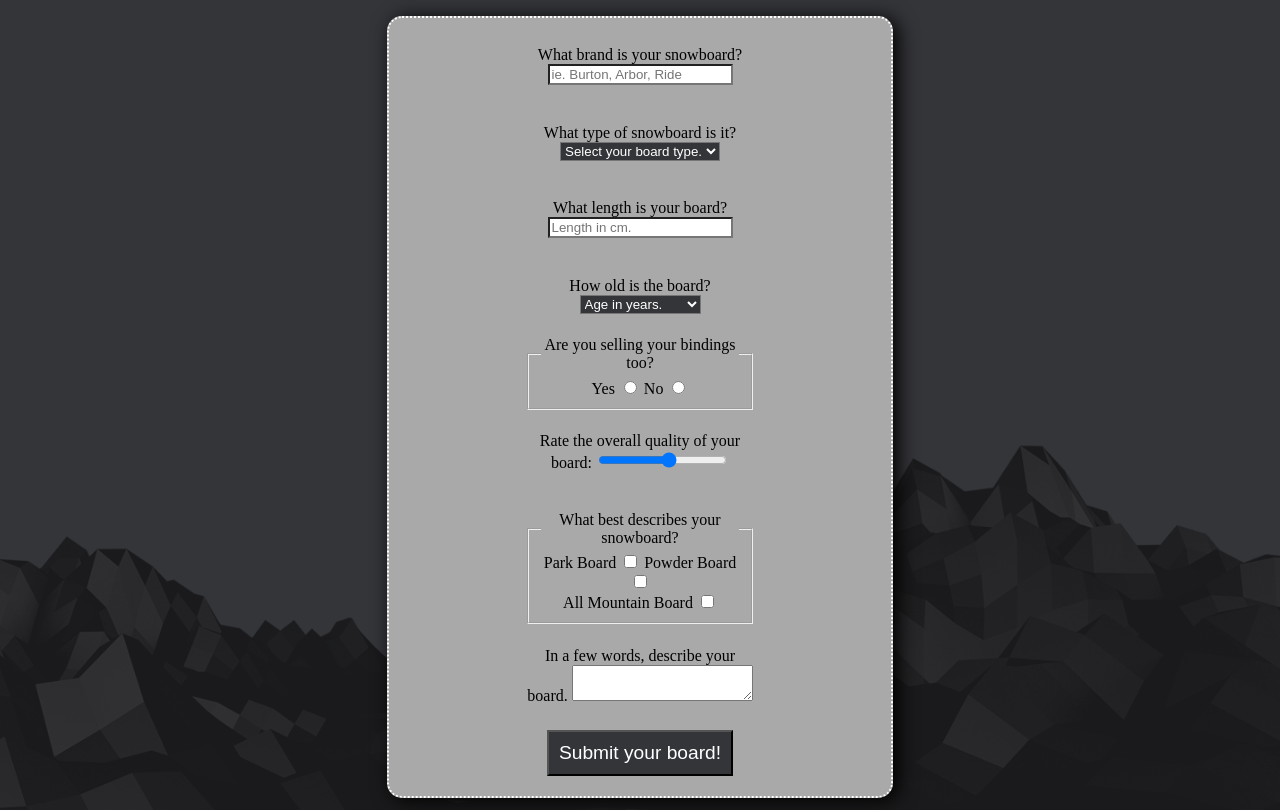
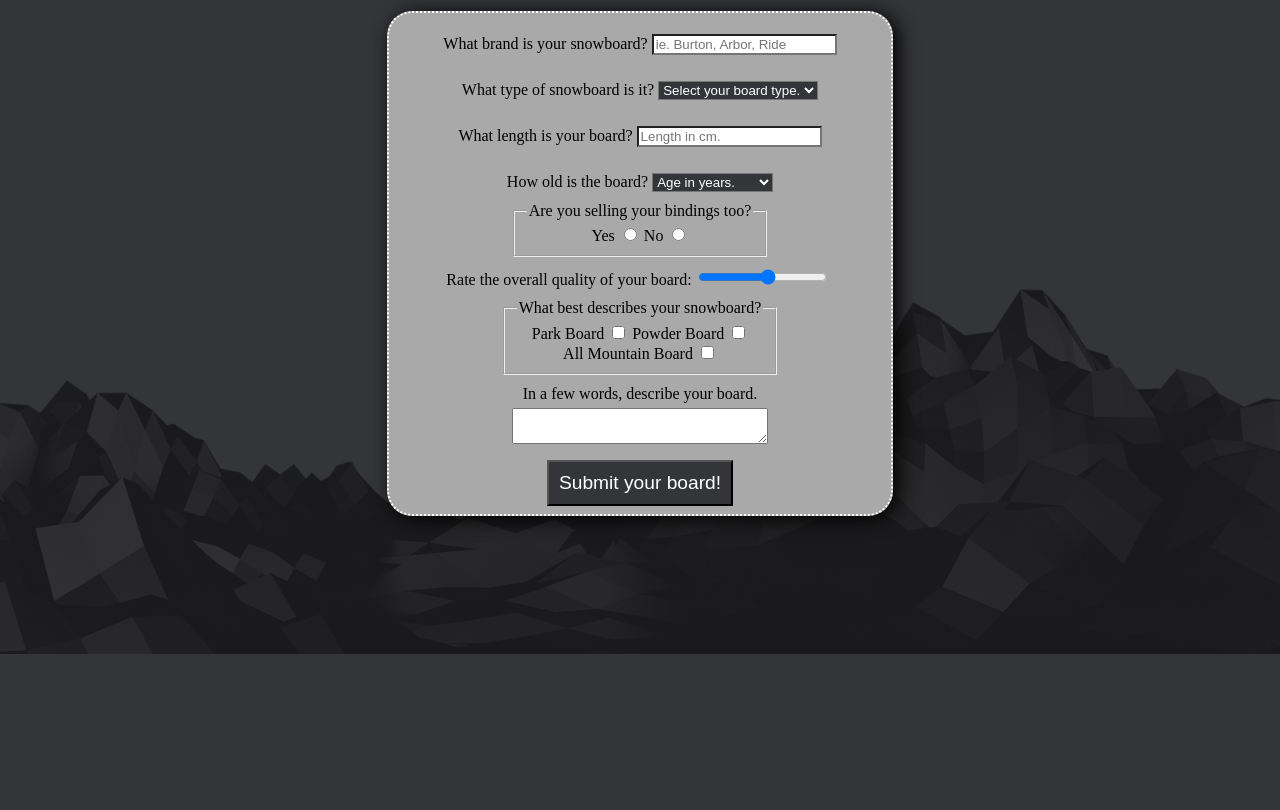
Before and after one commit to dannyhogan/product-catalog, a plain HTML site: page application.html in a window 1280 px wide. Shown: the part 90-900 px from the top of the page. After the commit the page ends 800 px from the top, so only its background shows below. Drawn offline with Linux system fonts and the light colour scheme; a web font is replaced by a local one.

Commit message:
Added additional styling and added boardDescription

```diff
--- a/src/application-styles.css
+++ b/src/application-styles.css
@@ -8,17 +8,19 @@ body {
 
 form {
     border: 2px dotted white;
-    border-radius: 15px;
-    margin: 0 30%;
+    border-radius: 25px;
+    margin: 0 30% 10% 30%;
     background-color: darkgrey;
     box-shadow: 5px 2.5px 20px black;
-    z-index: 12;
+    z-index: 1;
 }
 
 section {
-    margin: .5% 25% 0 25%;
-    padding: 10px;
+    margin: 0 25%;
     text-shadow: #343539;
+    display: inline-block;
+    padding: 2.5px;
+    margin: 2.5px;
 }
 
 h1 {
@@ -27,12 +29,12 @@ h1 {
 
 h3 {
     color: dimgray;
-    margin-top: -15px;
+    margin-top: -20px;
 }
 
 button {
     padding: 10px;
-    margin: 15px 0 20px 0;
+    margin: 7.5px 0px;
     font-style: bold;
     background-color: #343539;
     color: white;
@@ -63,3 +65,14 @@ footer img {
     z-index: -1;
     opacity: .5;
 }
+
+#boardQualityLabel {
+    display: inline;
+    margin-left: 5px;
+    font-size: .75em;
+}
+
+textarea {
+    margin-top: 5px;
+    width: 250px;
+}
--- a/src/application.js
+++ b/src/application.js
@@ -1,9 +1,13 @@
 import getBoard from './getBoard.js';
+
+//Imports form from HTML.
 const form = document.getElementById('boardForm');
 
+// Gets DOM elements for range slider and label.
 const boardQuality = document.getElementById('boardQuality');
 const boardQualityLabel = document.getElementById('boardQualityLabel');
 
+// Sets the label equal to range slider value to display quality.
 boardQuality.addEventListener('change', function() {
     boardQualityLabel.textContent = boardQuality.value + '/10';
 });
--- a/src/getBoard.js
+++ b/src/getBoard.js
@@ -1,12 +1,14 @@
 function getBoard(formData) {
 
     const boardWithBindings = formData.get('boardWithBindings') === 'yes';
+    const boardQuality = parseInt(formData.get('boardQuality'));
 
     const boardEntry = {
         boardBrand: formData.get('boardBrand'),
         boardType: formData.get('boardType'),
         boardLength: formData.get('boardLength'),
         boardWithBindings: boardWithBindings,
+        boardQuality: boardQuality,
         boardStyle: formData.get('boardStyle'),
         boardDescription: formData.get('boardDescription')
     };
```
Also changed, not shown: test/tests.js (+2 -0 lines).
